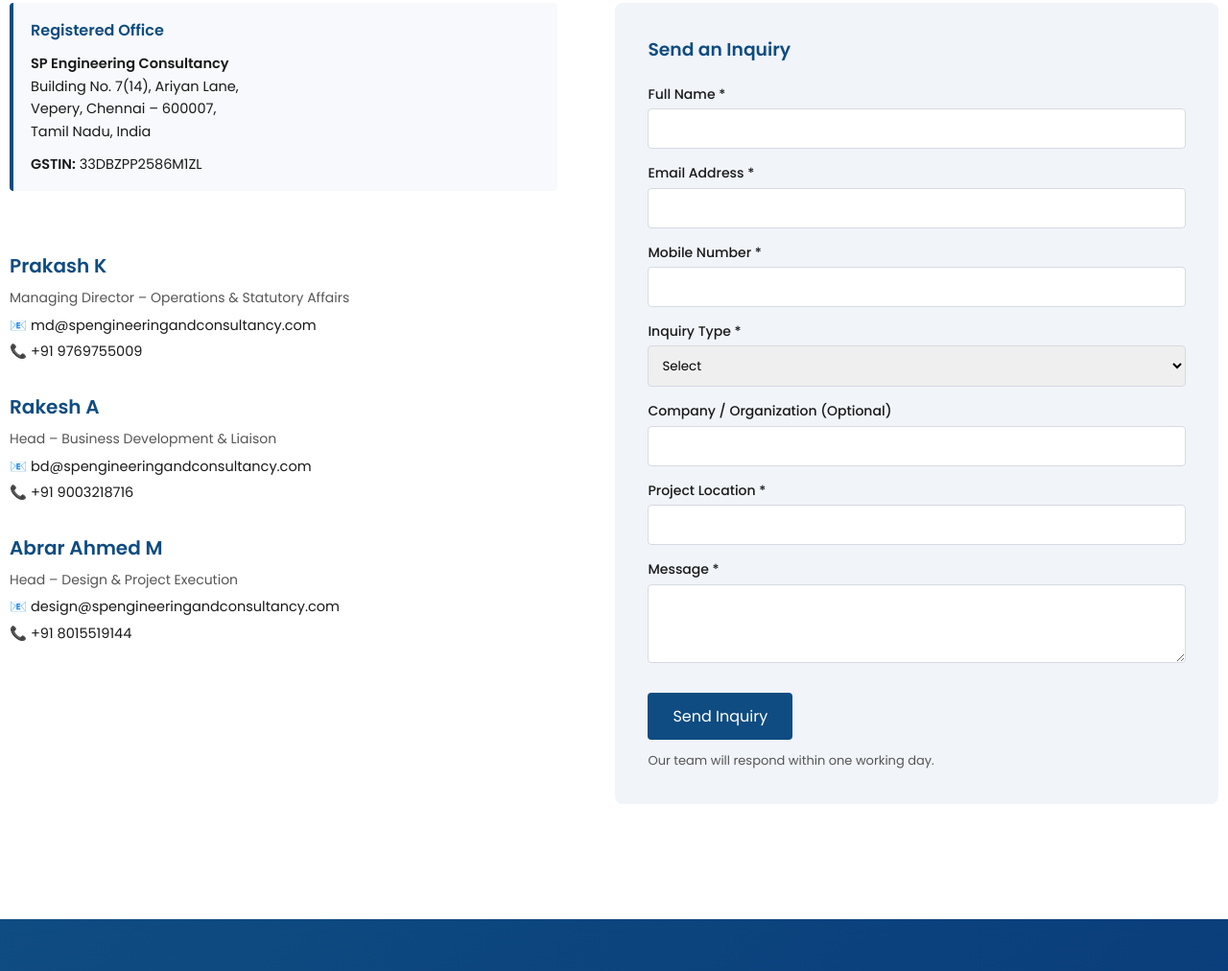
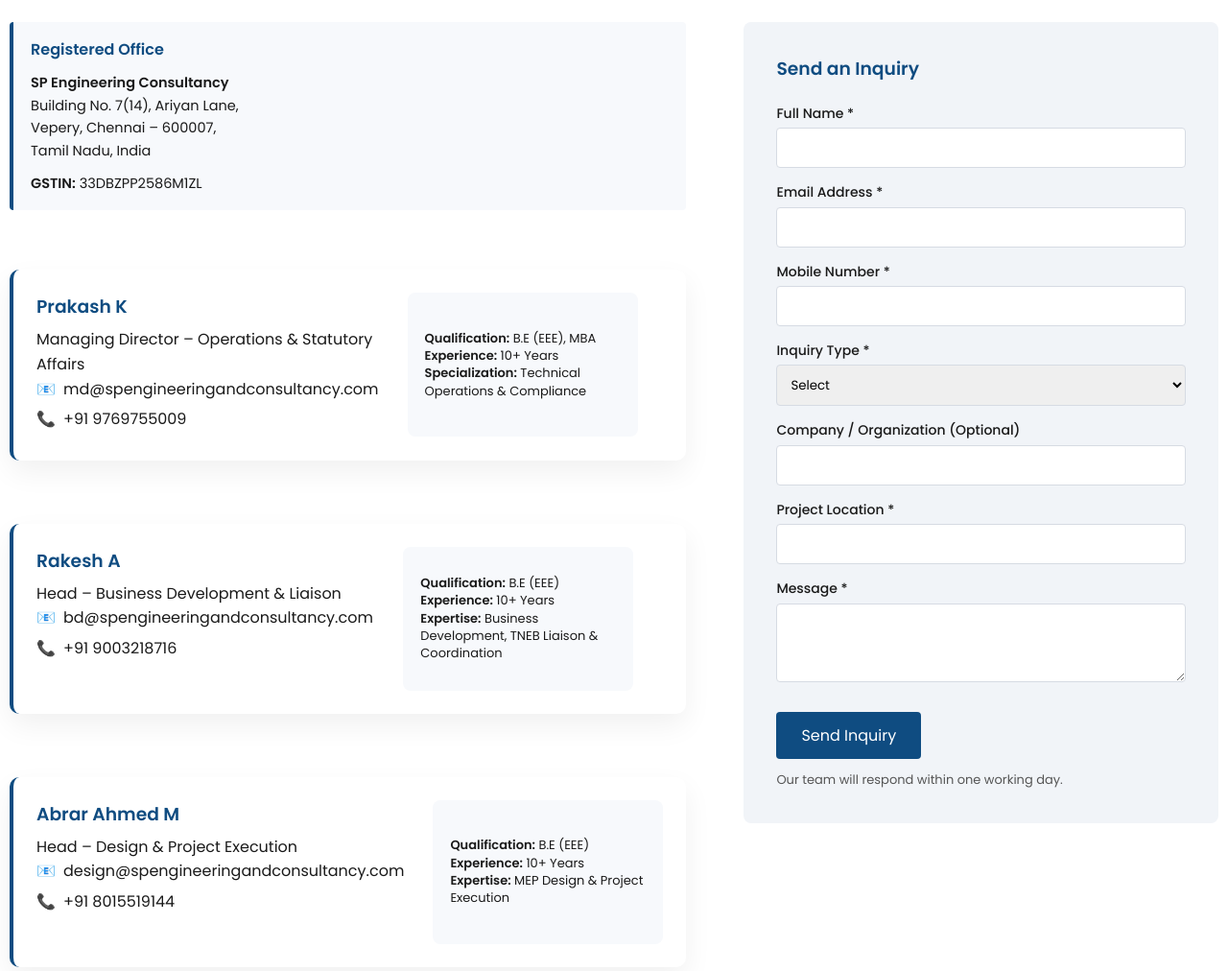
Before and after one commit to jordanabburaj/sp-engineering-website, a website: page public/contact.html in a window 1280 px wide. Shown: the part 351-1363 px from the top of the page at 96% size. Drawn offline with Linux system fonts and the light colour scheme.

Commit message:
changes contact and logo

```diff
--- a/public/contact.html
+++ b/public/contact.html
@@ -9,6 +9,8 @@
   <meta name="viewport" content="width=device-width, initial-scale=1.0">
   <link href="https://fonts.googleapis.com/css2?family=Poppins:wght@300;400;500;600&display=swap" rel="stylesheet">
   <link rel="stylesheet" href="style.css">
+  <link rel="icon" type="image/x-icon" href="favicon.ico">
+
   <script type="application/ld+json">
 {
   "@context": "https://schema.org",
@@ -83,26 +85,80 @@
             </p>
           </div>
 
-          <div class="contact-person">
-            <h4>Prakash K</h4>
-            <p class="designation">Managing Director – Operations & Statutory Affairs</p>
-            <p>📧 md@spengineeringandconsultancy.com</p>
-            <p>📞 +91 9769755009</p>
+          <div class="contact-person-card">
+
+            <div class="contact-main">
+              <h3>Prakash K</h3>
+              <p class="designation">Managing Director – Operations & Statutory Affairs</p>
+              <div class="contact-item">
+                <span class="icon">📧</span>
+                <span class="text">md@spengineeringandconsultancy.com</span>
+              </div>
+
+              <div class="contact-item">
+                <span class="icon">📞</span>
+                <span class="text">+91 9769755009</span>
+              </div>
+            </div>
+
+            <div class="contact-side-info">
+              <p><strong>Qualification:</strong> B.E (EEE), MBA</p>
+              <p><strong>Experience:</strong> <span class="no-break">10+ Years</span></p>
+              <p><strong>Specialization:</strong> Technical Operations & Compliance</p>
+            </div>
+
           </div>
 
-          <div class="contact-person">
-            <h4>Rakesh A</h4>
-            <p class="designation">Head – Business Development & Liaison</p>
-            <p>📧 bd@spengineeringandconsultancy.com</p>
-            <p>📞 +91 9003218716</p>
+
+          <div class="contact-person-card">
+
+            <div class="contact-main">
+              <h3>Rakesh A</h3>
+              <p class="designation">Head – Business Development & Liaison</p>
+              <div class="contact-item">
+                <span class="icon">📧</span>
+                <span class="text">bd@spengineeringandconsultancy.com</span>
+              </div>
+
+              <div class="contact-item">
+                <span class="icon">📞</span>
+                <span class="text">+91 9003218716</span>
+              </div>
+            </div>
+
+            <div class="contact-side-info">
+              <p><strong>Qualification:</strong> B.E (EEE)</p>
+              <p><strong>Experience:</strong> <span class="no-break">10+ Years</span></p>
+              <p><strong>Expertise:</strong> Business Development, TNEB Liaison & Coordination</p>
+            </div>
+
           </div>
 
-          <div class="contact-person">
-            <h4>Abrar Ahmed M</h4>
-            <p class="designation">Head – Design & Project Execution</p>
-            <p>📧 design@spengineeringandconsultancy.com</p>
-            <p>📞 +91 8015519144</p>
+
+          <div class="contact-person-card">
+
+            <div class="contact-main">
+              <h3>Abrar Ahmed M</h3>
+              <p class="designation">Head – Design & Project Execution</p>
+              <div class="contact-item">
+                <span class="icon">📧</span>
+                <span class="text">design@spengineeringandconsultancy.com</span>
+              </div>
+
+              <div class="contact-item">
+                <span class="icon">📞</span>
+                <span class="text">+91 8015519144</span>
+              </div>
+            </div>
+
+            <div class="contact-side-info">
+              <p><strong>Qualification:</strong> B.E (EEE)</p>
+              <p><strong>Experience:</strong> <span class="no-break">10+ Years</span></p>
+              <p><strong>Expertise:</strong> MEP Design & Project Execution</p>
+            </div>
+
           </div>
+
 
         </div>
 
--- a/public/style.css
+++ b/public/style.css
@@ -52,21 +52,25 @@
 }
 
 .logo-img {
-  width: 68px;
+  width: 88px;
 }
 
 .brand-title {
-  font-size: 20px;
-  font-weight: 600;
+  font-size: 26px;
+  font-weight: 700;
   color: #0f4c81;
   margin: 0;
 }
 
 
 .brand span {
-  font-size: 12px;
+  display: block;
+  font-size: 14px;
   color: #555;
-}
+  text-align: center;   /* centers the tagline */
+  margin-top: 4px;
+}
+
 
 nav a {
   margin-left: 24px;
@@ -1210,6 +1214,7 @@
 }
 
 .contact-layout {
+  align-items: start;
   display: grid;
   grid-template-columns: 1fr 1.1fr;
   gap: 60px;
@@ -1896,6 +1901,74 @@
     padding: 22px;
   }
 }
+/* =========================
+   CONTACT PERSON CARD STYLE
+   ========================= */
+
+.contact-person-card {
+  display: grid;
+  grid-template-columns: 1.3fr 1fr;
+  gap: 30px;
+  padding: 24px;
+  margin-bottom: 40px;
+  background: #ffffff;
+  border-radius: 10px;
+  box-shadow: 0 12px 30px rgba(0,0,0,0.06);
+  border-left: 4px solid #0f4c81;
+
+  align-items: stretch; /* IMPORTANT */
+}
+
+
+.contact-main h3 {
+  color: #0f4c81;
+  margin-bottom: 6px;
+}
+
+.contact-side-info {
+  background: #f7f9fc;
+  padding: 16px 18px;
+  border-radius: 8px;
+
+  width: 240px;          /* FIXED WIDTH */
+  height: 150px;         /* FIXED HEIGHT */
+
+  font-size: 13px;       /* slightly smaller */
+  line-height: 1.4;
+
+  display: flex;
+  flex-direction: column;
+  justify-content: center;
+}
+
+
+
+
+/* Mobile responsive */
+@media (max-width: 768px) {
+  .contact-person-card {
+    grid-template-columns: 1fr;
+  }
+
+  .contact-side-info {
+    margin-top: 15px;
+  }
+}
+.contact-item {
+  display: flex;
+  align-items: center;
+  gap: 8px;
+  margin-bottom: 6px;
+}
+
+.contact-item .icon {
+  min-width: 18px;
+}
+
+.contact-item .text {
+  white-space: nowrap;
+}
+
 
 /* =========================
    CAREER APPLICATION FORM
```
Also changed, not shown: public/about.html (+2 -0 lines), public/career.html (+2 -0 lines), public/index.html (+2 -0 lines), public/services.html (+2 -0 lines), public/image/favicon.ico (added).
